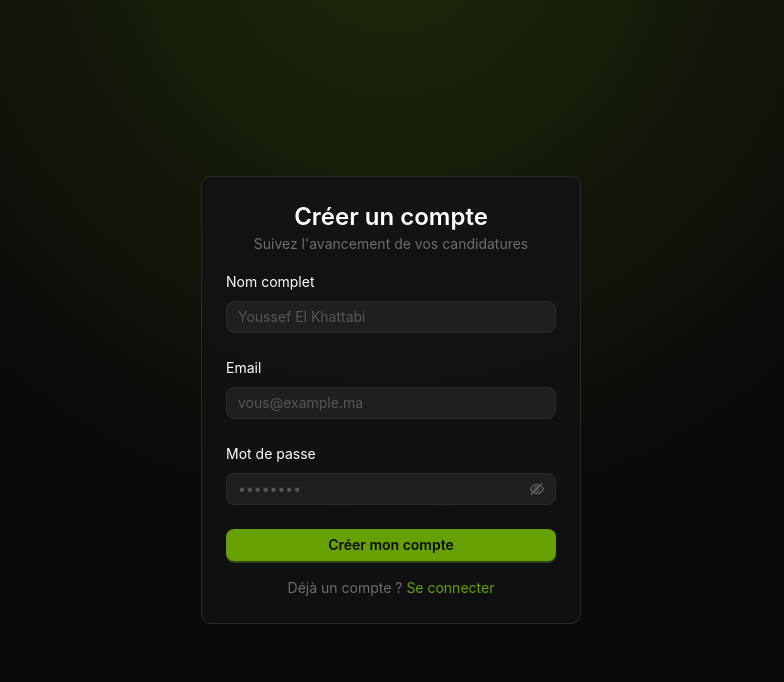
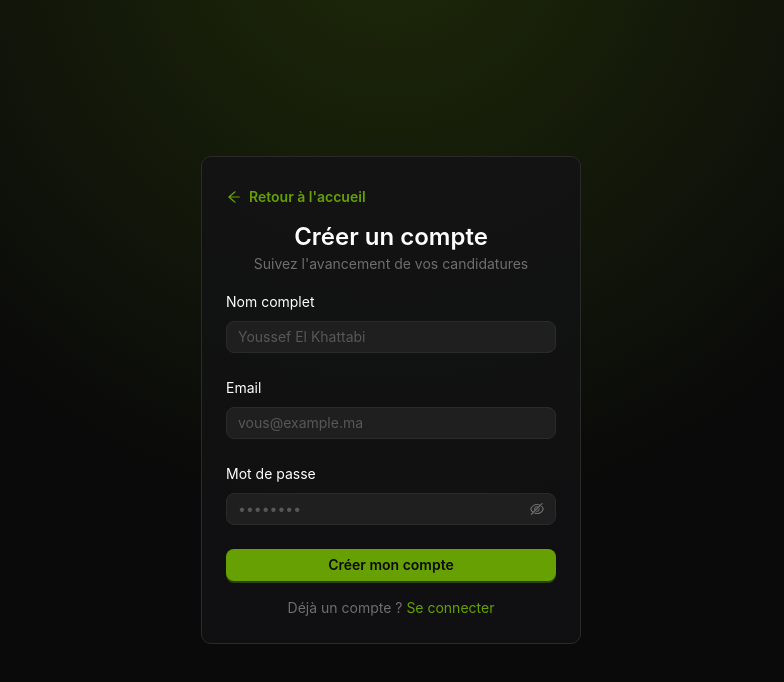
Before and after one commit to Abdellahb9/PFA-V2, a React (Vite) app in the folder frontend/: page /inscription in a window 1280 px wide. Shown: the top 682 px of the page, without its empty margins (249-1033 px from the left). Built offline with nearby package versions, Linux system fonts and the light colour scheme; no server answers.

Commit message:
feat(signup): add "Retour à l'accueil" button (back to landing) — verified
Co-Authored-By: Claude Opus 4.8 <noreply@anthropic.com>

```diff
--- a/frontend/src/pages/SignupPage.tsx
+++ b/frontend/src/pages/SignupPage.tsx
@@ -5,6 +5,7 @@ import { Controller, useForm } from "react-hook-form";
 import { zodResolver } from "@hookform/resolvers/zod";
 import { z } from "zod";
 import { Alert, Button, Card, Form, Input, Result, Typography, message } from "antd";
+import { ArrowLeftOutlined } from "@ant-design/icons";
 import { Link, Navigate, useNavigate } from "react-router-dom";
 import { supabase } from "@/lib/supabase";
 import { useAppDispatch, useAppSelector } from "@/store";
@@ -85,6 +86,14 @@ export default function SignupPage() {
           />
         ) : (
           <>
+            <Button
+              type="link"
+              icon={<ArrowLeftOutlined />}
+              onClick={() => navigate("/")}
+              style={{ padding: 0, marginBottom: 8 }}
+            >
+              Retour à l'accueil
+            </Button>
             <div style={{ textAlign: "center", marginBottom: 16 }}>
               <Typography.Title level={3} style={{ marginBottom: 0 }}>
                 Créer un compte
```
